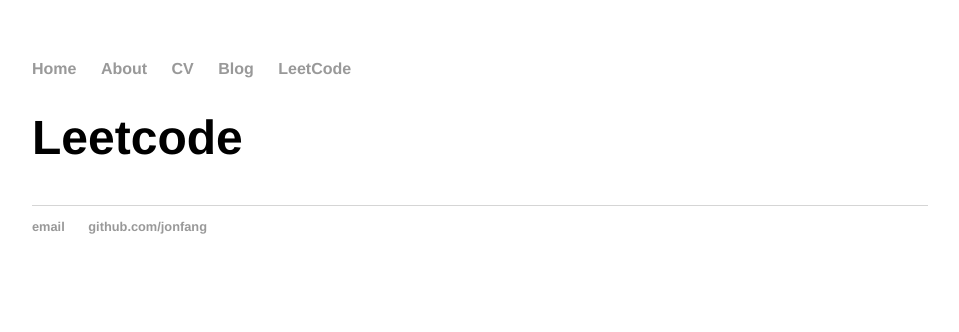
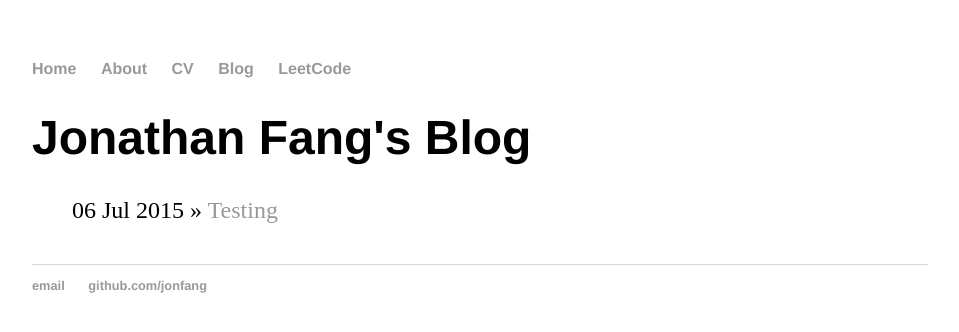
Before and after one commit to jonfang/jonfang.github.io, a Jekyll site: the page built from leetcode/index.html, in a window 1280 px wide. Shown: the top 332 px of the page, without its empty margins (160-1119 px from the left). Built offline with Jekyll 4.4.1, drawn with Linux system fonts in a browser that asks for light colours.

Commit message:
Update index.html

```diff
--- a/leetcode/index.html
+++ b/leetcode/index.html
@@ -1,12 +1,13 @@
 ---
-category: leetcode
 layout: default
-title: Leetcode
+title: Jonathan Fang's Blog
 ---
 	<h1>{{ page.title }}</h1>
 	<ul class="posts">
 
-	  {% for post in site.category.leetcode %}
-	    <li><span>{{ post.date | date_to_string }}</span> » <a href="{{ post.url }}" title="{{ post.title }}">{{ post.title }}</a></li>
+	  {% for post in site.posts %}
+	  	{% if post.categories contains 'leetcode' %}
+	    		<li><span>{{ post.date | date_to_string }}</span> » <a href="{{ post.url }}" title="{{ post.title }}">{{ post.title }}</a></li>
+	  	{% endif %}
 	  {% endfor %}
 	</ul>
```
